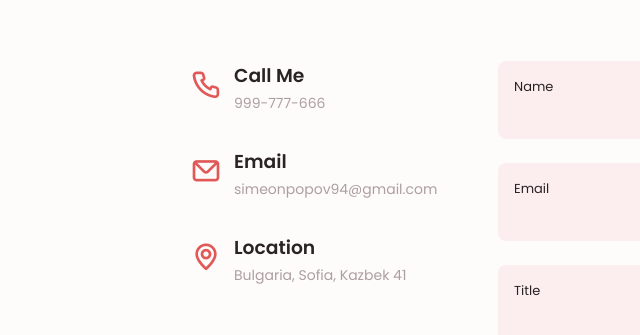
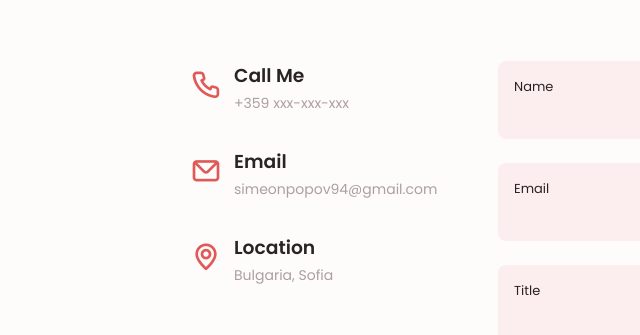
Before and after one commit to Simo-NBU-100673/Portfolio-website, a plain HTML site: page index.html in a window 1280 px wide. Shown: the part 2714-3049 px from the top of the page, 66-706 px from the left. Drawn offline with nearby package versions, Linux system fonts and the light colour scheme.

Commit message:
Update index.html
Changed contact info

```diff
--- a/index.html
+++ b/index.html
@@ -382,7 +382,7 @@
 
                             <div>
                                 <h3 class="conatact__title">Call Me</h3>
-                                <span class="contact__subtitle">999-777-666</span>
+                                <span class="contact__subtitle">+359 xxx-xxx-xxx</span>
                             </div>
                         </div>
 
@@ -400,7 +400,7 @@
 
                             <div>
                                 <h3 class="conatact__title">Location</h3>
-                                <span class="contact__subtitle">Bulgaria, Sofia, Kazbek 41</span>
+                                <span class="contact__subtitle">Bulgaria, Sofia</span>
                             </div>
                         </div>
                     </div>
```
